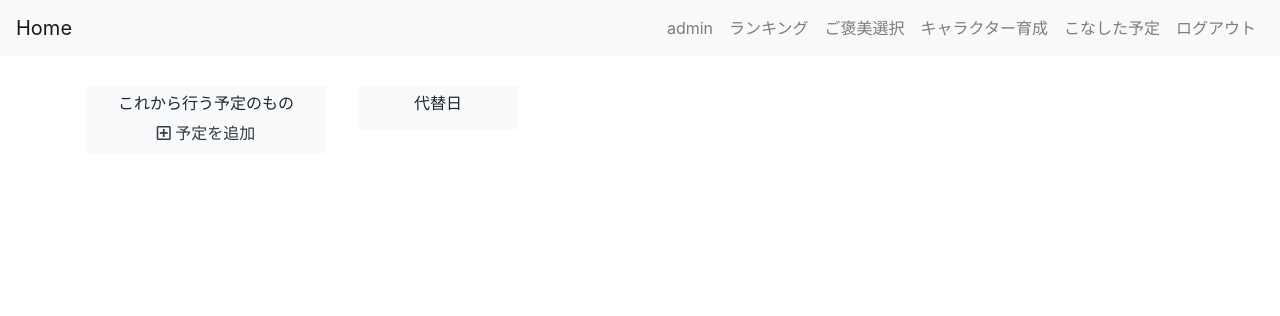
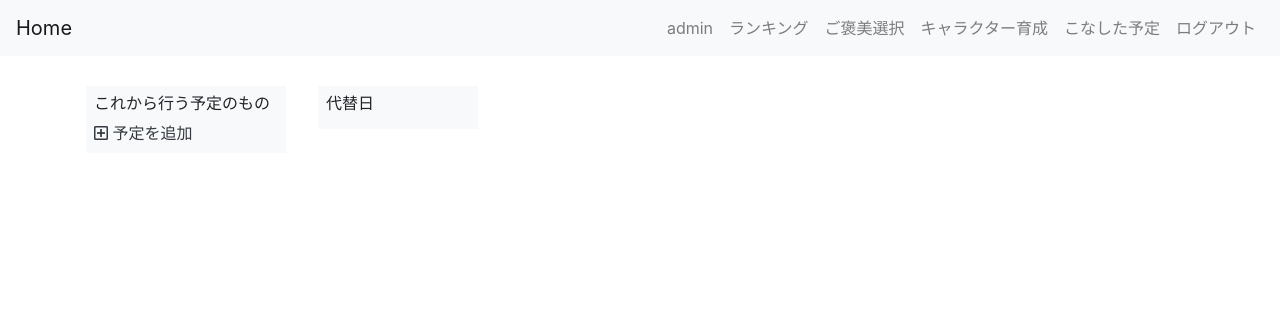
Before and after one commit to takumi1923/exercise_management, a Django app: page /activity/home/ in a window 1280 px wide. Shown: the top 316 px of the page. Run offline with Django 3.2, Linux system fonts and the light colour scheme; a user stored in the database is signed in; data comes from the database, SQL or seed files in the repository; some libraries are stand-ins or nearby versions.

Commit message:
hukurikouseisgadtrargfd

```diff
--- a/activity/templates/kanban/done.html
+++ b/activity/templates/kanban/done.html
@@ -6,7 +6,7 @@
 body { padding-top: 70px; }
 </style>
 <div class = "center">
-<div class="container" style="text-align: center">
+<div class="container" style="display: table-cell !important">
 
     <div class="row flex-nowrap">
 
--- a/activity/templates/kanban/home.html
+++ b/activity/templates/kanban/home.html
@@ -6,13 +6,13 @@
 body { padding-top: 70px; }
 </style>
 <div class = "center">
-<div class="container" style="text-align: center">
+<div class="container" style="display: table-cell !important">
 
   <div class="row flex-nowrap">
 
     {% for list in list_list %}
     {% if list.title == "これから行う予定のもの" %}
-      <div class="bg-light m-3 p-2 " style="width: 240px; height: 140%">
+      <div class="bg-light m-3 p-2 " style="width: 200px; height: 140%">
       <h6 class = "mozi">{{ list.title }}</h6>
       {% for card in list.card_set.all %}
       {% if card.user.username == request.user.username %}
```
